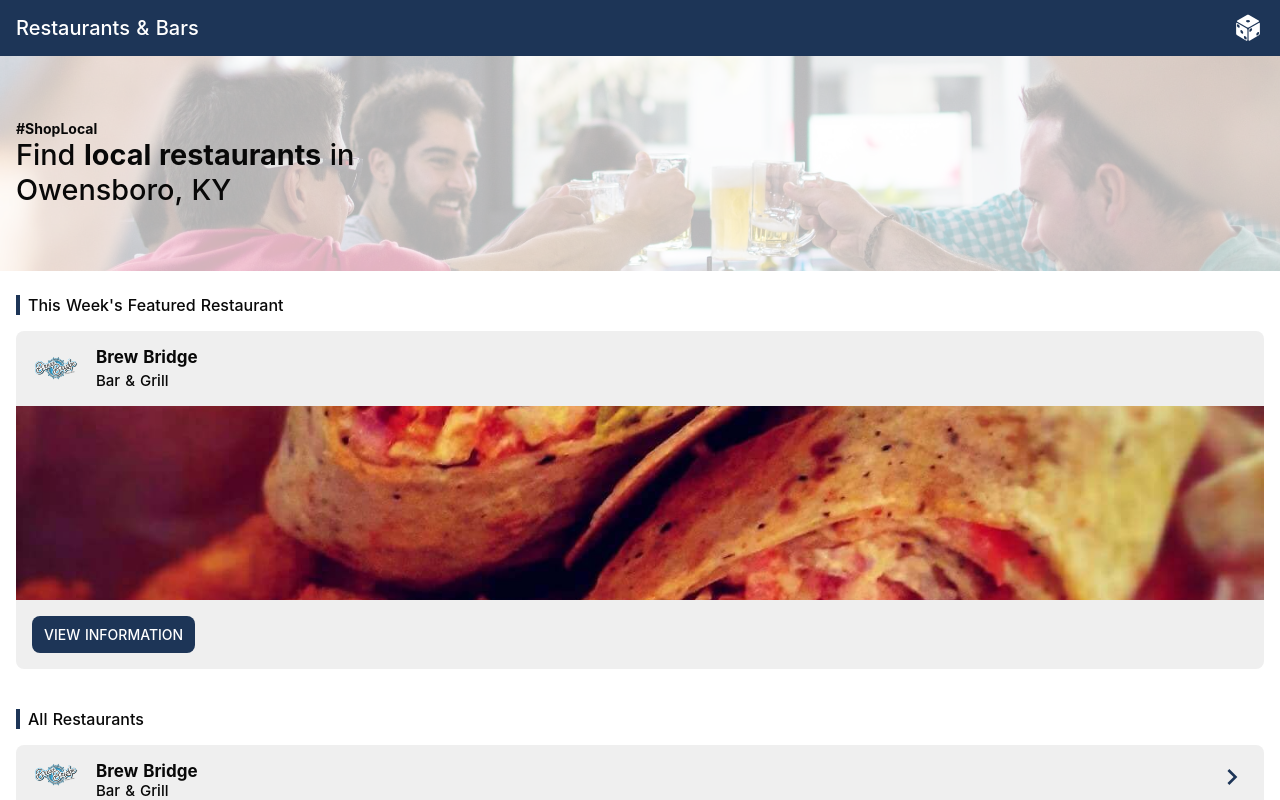
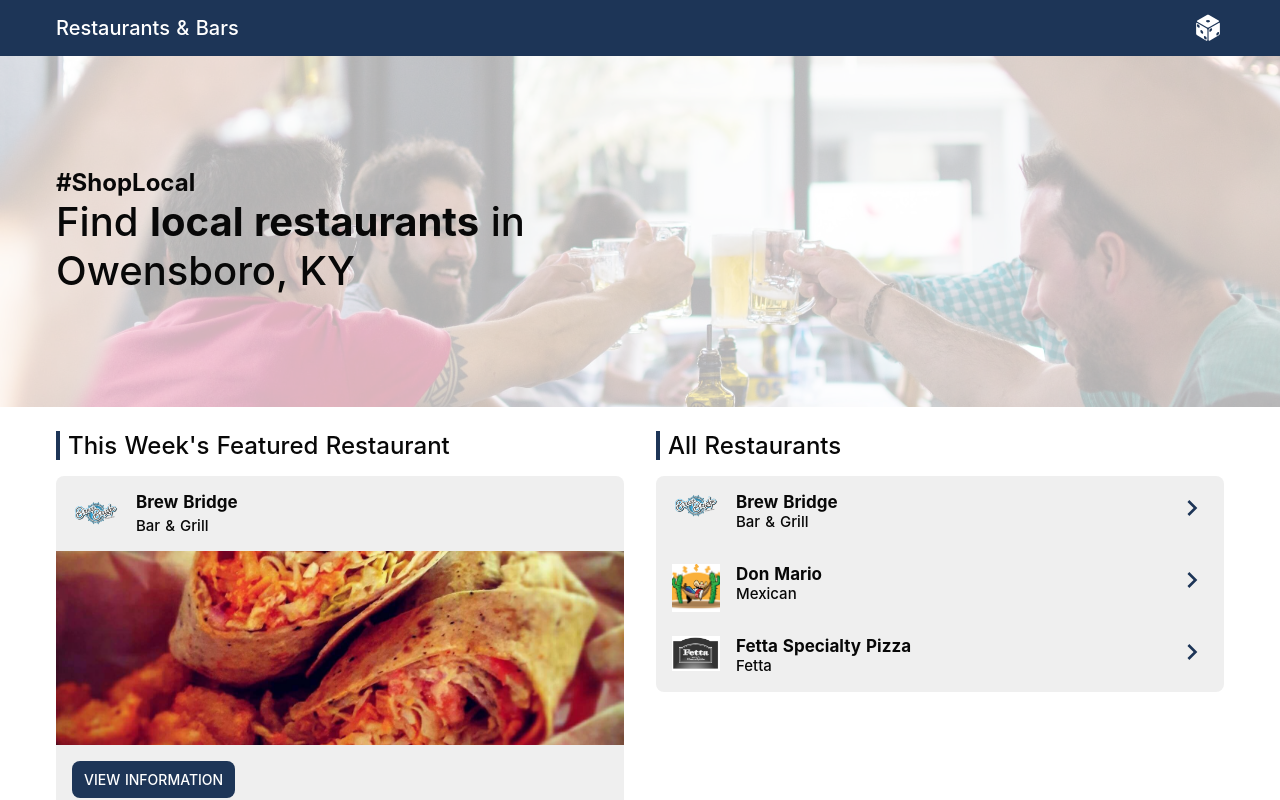
Before and after one commit to charliedr/Owensboro-Restaurants, a Nuxt app: page / in a window 1280 px wide. Shown: the top 800 px of the page. Built offline with nearby package versions, Linux system fonts and the light colour scheme.

Commit message:
Set up media queries

```diff
--- a/components/FeaturedRestaurant.vue
+++ b/components/FeaturedRestaurant.vue
@@ -132,4 +132,10 @@
       }
     }
   }
+
+  @media (min-width: 769px) {
+    .featured__title {
+      font-size: 1.5rem;
+    }
+  }
 </style>
--- a/components/Navbar.vue
+++ b/components/Navbar.vue
@@ -1,11 +1,13 @@
 <template>
   <header class="navbar">
+    <div class="navbar__wrapper container">
       <NuxtLink to="/" exact>
-        <h1 class="navbar__logo">Restaurants &amp; Bars</h1>
+          <h1 class="navbar__wrapper--logo">Restaurants &amp; Bars</h1>
       </NuxtLink>
       <NuxtLink to="/">
-      <img class="navbar__dice" src="~assets/dice.svg" alt="dice icon">
+        <img class="navbar__wrapper--dice" src="~assets/dice.svg" alt="dice icon">
       </NuxtLink>
+    </div>
   </header>
 </template>
 
@@ -18,15 +20,18 @@
 <style lang="scss">
   .navbar {
     position: relative;
+    height: 56px;
+    width: 100%;
+    background: #1D3557;
+    color: #ffffff;
+
+    &__wrapper {
       display: flex;
       flex-direction: row;
       align-items: center;
       justify-content: space-between;
       height: 56px;
-    width: 100%;
       padding: 1rem;
-    background: #1D3557;
-    color: #ffffff;
 
       a {
         text-decoration: none;
@@ -36,16 +41,30 @@
         }
       }
 
-    &__logo {
+      &--logo {
         color: #ffffff;
         font-size: 20px;
         line-height: 1;
         font-weight: 500;
       }
 
-    &__dice {
+      &--dice {
         width: 32px;
         height: 32px;
       }
     }
+
+  }
+
+  @media (min-width: 769px) {
+
+  }
+
+  @media (min-width: 1020px) {
+
+  }
+
+  @media (min-width: 1200px) {
+
+  }
 </style>
--- a/components/RestaurantList.vue
+++ b/components/RestaurantList.vue
@@ -10,7 +10,7 @@
             <div class="restaurantList__item--content-category">{{ restaurant.category }}</div>
           </div>
           <img class="chevron-right" src="~assets/chevron-right.svg" alt="right arrow icon">
-        </NuxtLInk>
+        </NuxtLink>
       </li>
     </ul>
   </div>
@@ -31,7 +31,7 @@
 
 <style lang="scss">
   .restaurantList {
-    padding: 1rem;
+    padding: 1.5rem 1rem;
 
     &__title {
       font-size: 1rem;
@@ -82,4 +82,10 @@
       }
     }
   }
+
+  @media (min-width: 769px) {
+    .restaurantList__title {
+      font-size: 1.5rem;
+    }
+  }
 </style>
--- a/layouts/default.vue
+++ b/layouts/default.vue
@@ -57,6 +57,12 @@
   transform: scale(.98);
 }
 
+.container {
+  width: 100%;
+  max-width: 1200px;
+  margin: 0 auto;
+}
+
 .divider {
   border-bottom: 1px solid $primary-color;
   opacity: .25;
--- a/pages/index.vue
+++ b/pages/index.vue
@@ -1,11 +1,15 @@
 <template>
   <div>
     <section class="hero">
-      <span class="hero__hashtag">#ShopLocal</span>
-      <h1 class="hero__title">Find <b>local restaurants</b> in Owensboro, KY</h1>
+      <div class="hero__wrapper container">
+        <span class="hero__wrapper--hashtag">#ShopLocal</span>
+        <h1 class="hero__wrapper--title">Find <b>local restaurants</b> in Owensboro, KY</h1>
+      </div>
     </section>
-    <FeaturedRestaurant />
-    <RestaurantList />
+    <div class="content container">
+      <FeaturedRestaurant class="content__featured" />
+      <RestaurantList class="content__list" />
+    </div>
   </div>
 </template>
 
@@ -39,17 +43,50 @@
   background-position: center center;
   background-repeat: no-repeat;
   background-blend-mode: overlay;
-  padding: 4rem 1rem;
+  padding: 4rem 0;
 
-  &__hashtag {
+  &__wrapper {
+    padding: 1rem;
+
+
+    &--hashtag {
       font-size: 14px;
       font-weight: 700;
     }
 
-  &__title {
+    &--title {
       font-size: 1.8rem;
       font-weight: 500;
       max-width: 20ch;
     }
   }
+}
+
+
+@media (min-width: 769px) {
+.hero {
+  padding: 6rem 0;
+
+  &__wrapper {
+    &--hashtag {
+      font-size: 1.5rem;
+    }
+
+    &--title {
+      font-size: 2.5rem;
+    }
+  }
+}
+
+.content {
+  display: flex;
+  align-items: center;
+  justify-content: space-between;
+
+  &__featured, &__list {
+    width: 50%;
+    align-self: flex-start;
+  }
+}
+}
 </style>
--- a/pages/restaurant/_id.vue
+++ b/pages/restaurant/_id.vue
@@ -1,7 +1,7 @@
 <template>
   <div>
     <section class="restaurant__hero" :style="{ backgroundImage: `url(../${thumbnail})` }"></section>
-    <section class="restaurant__content">
+    <section class="restaurant__content container">
       <div class="restaurant__content--logo-wrapper">
         <img class="restaurant__content--logo" :src="`../${logo}`" alt="">
       </div>
@@ -30,14 +30,17 @@
       <div class="divider"></div>
       <h2 class="section__title">Online Ordering</h2>
       <div class="divider"></div>
-      <div class="restaurant__onlineorder--wrapper">
+      <div class="restaurant__onlineorder--wrapper" >
         <a :href="toastLink">
-          <img :src="`../${toastLogo}`" alt="Toast logo">
+          <img :src="`../${toastLogo}`" alt="Toast logo" v-if="toastLink">
         </a>
-        <a :href="grubhubLink">
+        <a :href="grubhubLink" v-if="grubhubLink">
           <img :src="`../${grubhubLogo}`" alt="Grubhub logo">
         </a>
-        <a :href="bigOTakeoutLink">
+        <a :href="doordashLink" v-if="doordashLink">
+          <img :src="`../${doordashLogo}`" alt="Doordash logo">
+        </a>
+        <a :href="bigOTakeoutLink" v-if="bigOTakeoutLink">
           <img :src="`../${bigOTakeoutLogo}`" alt="Big O Takeout logo">
         </a>
       </div>
@@ -82,6 +85,8 @@
       bigOTakeoutLogo: '',
       toastLogo: '',
       toastLink: '',
+      doordashLogo: '',
+      doordashLink: '',
       grubhubLink: '',
       grubhubLogo: ''
     }
@@ -107,6 +112,8 @@
     this.bigOTakeoutLogo = currentRestaurant[0].bigOTakeoutLogo
     this.toastLink = currentRestaurant[0].toastLink
     this.toastLogo = currentRestaurant[0].toastLogo
+    this.doordashLink = currentRestaurant[0].doordashLink
+    this.doordashLogo = currentRestaurant[0].doordashLogo
     this.grubhubLink = currentRestaurant[0].grubhubLink
     this.grubhubLogo = currentRestaurant[0].grubhubLogo
   },
@@ -188,6 +195,13 @@
       .restaurant__contact--wrapper {
         display: grid;
         grid-template-columns: repeat(2, minmax(50%, 1fr));
+
+        .restaurant__button {
+          display: flex;
+          flex-direction: column;
+          align-items: center;
+          justify-content: center;
+        }
       }
 
       .restaurant__onlineorder--wrapper {
@@ -203,10 +217,32 @@
 
           img {
             width: 100%;
-            max-width: 250px;
           }
         }
       }
     }
   }
+
+  @media (min-width: 769px) {
+    .section__title {
+      font-size: 1.25rem;
+    }
+
+    .restaurant__contact--wrapper, .restaurant__onlineorder--wrapper {
+      grid-template-columns: repeat(3, 1fr) !important;
+      padding: 2rem 0;
+    }
+
+    .restaurant__contact--wrapper {
+      .restaurant__button {
+        margin-bottom: 0;
+      }
+    }
+
+    .restaurant__onlineorder--wrapper {
+      img {
+        max-width: 150px !important;
+      }
+    }
+  }
 </style>
```
Lines whose indentation alone changed are shown as unchanged.
